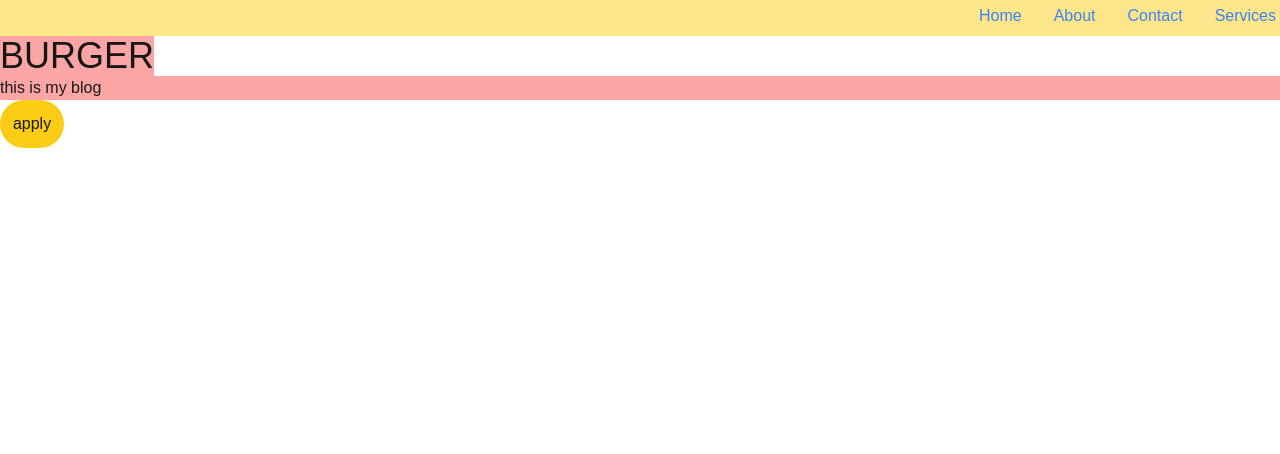
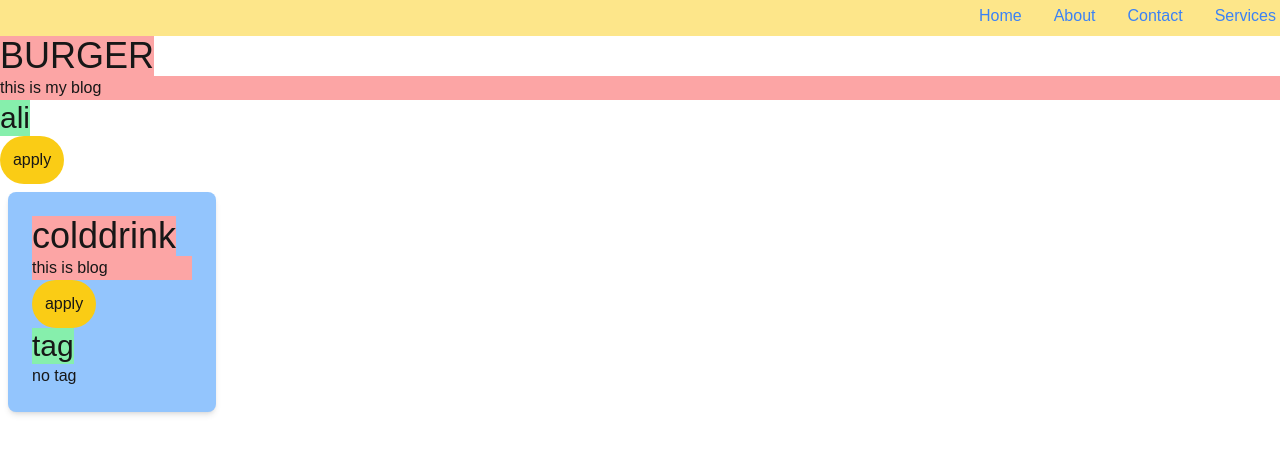
Before and after one commit to owaisyosuf/nextjs, a Next.js app in the folder my-app/: page / in a window 1280 px wide. Shown: the top 454 px of the page. Built offline with nearby package versions, Linux system fonts and the light colour scheme.

Commit message:
use pops with child and use condtion operator

```diff
--- a/my-app/src/app/component/blog/blog.tsx
+++ b/my-app/src/app/component/blog/blog.tsx
@@ -1,7 +1,7 @@
 import Tag from "../tag/tag";
 import Button from "../button/Button";
-import { blog } from "@/types/blog";
+import { blog } from "@/types/componentTypes";
 
 export default function Blog(props: blog) {
-  return <div className="bg-red-300">{props.title}</div>;
+  return <div className="bg-red-300">{props.data}</div>;
 }
--- a/my-app/src/app/component/button/Button.tsx
+++ b/my-app/src/app/component/button/Button.tsx
@@ -1,4 +1,4 @@
-import { ButtonType } from "@/types/button";
+import { ButtonType } from "@/types/componentTypes";
 
 export default function Button(props: ButtonType) {
   return (
--- /dev/null
+++ b/my-app/src/app/component/card/card.tsx
@@ -0,0 +1,19 @@
+import { Cardtype } from "@/types/componentTypes";
+import Heading from "../heading/heading";
+import Blog from "../blog/blog";
+import Button from "../button/Button";
+import Tag from "../tag/tag";
+
+export default function Card(props: Cardtype) {
+  let car = false;
+  return (
+    <div className="bg-blue-300 shadow-md rounded-lg p-6 w-52 h-auto m-2">
+      {/* {props.heading} */}
+      <Heading title={props.title} />
+      <Blog data={props.blog} />
+      <Button Data={props.button} />
+      <Tag title={props.tag} />
+      {car ? <Tag title={props.tag} /> : "no tag"}
+    </div>
+  );
+}
--- a/my-app/src/app/component/heading/heading.tsx
+++ b/my-app/src/app/component/heading/heading.tsx
@@ -1,4 +1,4 @@
-import { HeadingType } from "@/types/Heading";
+import { HeadingType } from "@/types/componentTypes";
 
 export default function Heading(props: HeadingType) {
   return (
--- a/my-app/src/app/component/tag/tag.tsx
+++ b/my-app/src/app/component/tag/tag.tsx
@@ -1,7 +1,9 @@
-export default function Tag() {
+import { tagType } from "@/types/componentTypes";
+
+export default function Tag(props: tagType) {
   return (
     <div>
-      <h3 className="text-3xl bg-green-300 inline-block">tag/</h3>
+      <h3 className="text-3xl bg-green-300 inline-block">{props.title}</h3>
     </div>
   );
 }
--- a/my-app/src/app/page.tsx
+++ b/my-app/src/app/page.tsx
@@ -2,14 +2,18 @@ import Image from "next/image";
 import Heading from "./component/heading/heading";
 import Blog from "./component/blog/blog";
 import Button from "./component/button/Button";
+import Card from "./component/card/card";
+import Tag from "./component/tag/tag";
 
 export default function Home() {
   return (
     <div>
       <Heading title="BURGER" />
-      <Blog title="this is my blog" />
+      <Blog data="this is my blog" />
+      <Tag title="ali" />
       <div>
         <Button Data="apply" />
+        <Card title="colddrink" blog="this is blog" button="apply" tag="tag" />
       </div>
     </div>
   );
--- a/my-app/src/types/Heading.ts
+++ /dev/null
@@ -1,3 +0,0 @@
-export type HeadingType = {
-  title: string;
-};
--- a/my-app/src/types/blog.ts
+++ /dev/null
@@ -1,5 +0,0 @@
-import { title } from "process";
-
-export type blog = {
-  title: string;
-};
--- a/my-app/src/types/button.ts
+++ /dev/null
@@ -1,3 +0,0 @@
-export type ButtonType = {
-  Data: string;
-};
--- /dev/null
+++ b/my-app/src/types/componentTypes.ts
@@ -0,0 +1,21 @@
+export type blog = {
+  data: string;
+};
+
+export type ButtonType = {
+  Data: string;
+};
+
+export type HeadingType = {
+  title: string;
+};
+
+export type tagType = {
+  title: string;
+};
+export type Cardtype = {
+  title: string;
+  blog: string;
+  button: string;
+  tag: string;
+};
```
